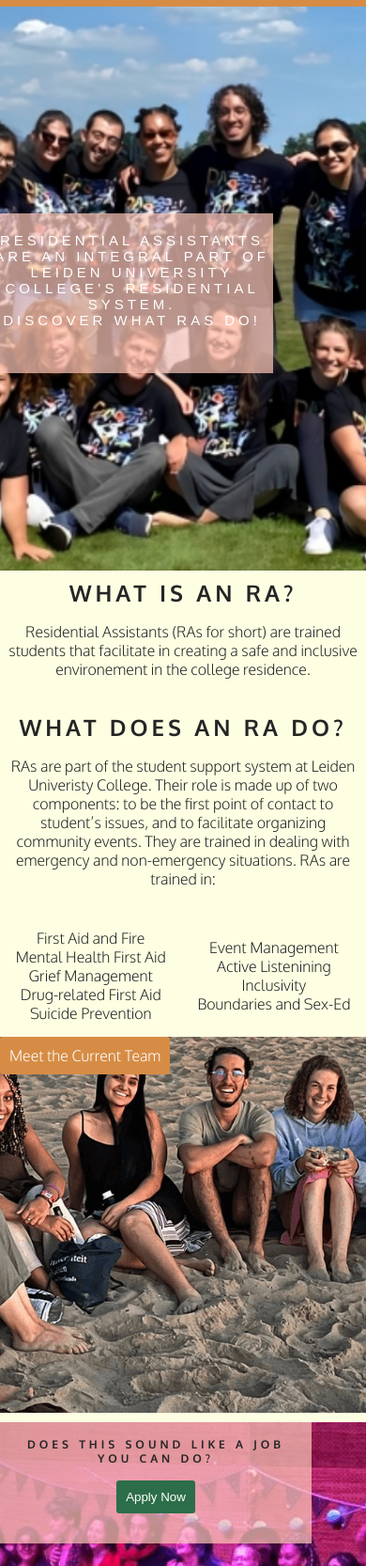
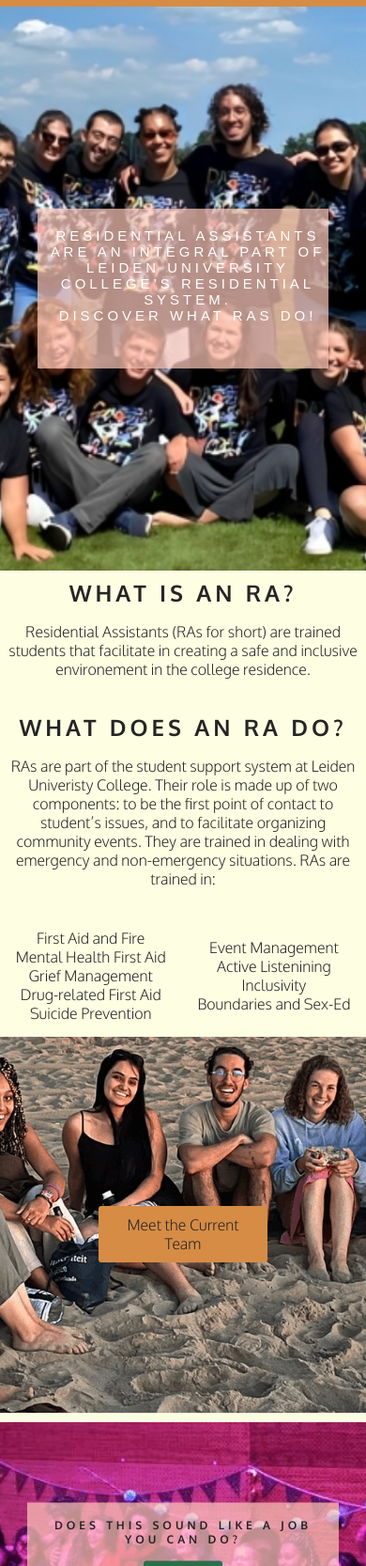
Before and after one commit to luayidriss/luc_residential_assistants, a plain HTML site: page index.html in a window 390 px wide. Shown: the part 334-2000 px from the top of the page at 94% size. Drawn offline with Linux system fonts and the light colour scheme.

Commit message:
final tweaks

```diff
--- a/assets/css/style.css
+++ b/assets/css/style.css
@@ -188,19 +188,26 @@ header{
 #meet-the-current-team{
     height: 400px;
     width: 100%;
+    background: url('../images/meet_team.png') no-repeat center center;
+    position: relative;
 }
 
-#team-image {
-    height: 400px;
-    width: 100%;
-    background: url('../images/meet_team.png') no-repeat center center;
-    position: relative;
+#team-button {
+    margin: 0;
+    position: absolute;
+    width: 180px;
+    height: 40px;
+    top: 50%;
+    left: 50%;
+    -ms-transform: translate(-50%, -50%);
+    transform: translate(-50%, -50%);
+
 
 }
 
 #meet-the-current-team button{
     text-decoration: none;
-    color: #FFF;
+    color: #252525;
     background-color: #D68C45;
     border-width: 15px;
     border: #252525;
@@ -238,6 +245,10 @@ header{
     width: 300px;
     height: 100 px;
     padding: 1rem;
+    top: 50%;
+    left: 50%;
+    -ms-transform: translate(-50%, -50%);
+    transform: translate(-50%, -50%);
 
 }
 #apply-button button{
@@ -480,8 +491,10 @@ textarea{
 /* hero image */
 @media screen and (max-width: 640px) {
     #cover-text{
-        bottom: 35%;
-        right: 25.5%;
+        top: 50%;
+        left: 50%;
+        -ms-transform: translate(-50%, -50%);
+        transform: translate(-50%, -50%);
     }
 }
 
--- a/index.html
+++ b/index.html
@@ -71,22 +71,21 @@
             </div>
         </div>
     </section>
-    <section id="meet-the-current-team">
-        <div id="team-image">
+    <div id="meet-the-current-team">
+        <div id="team-button">
         <a href="meet_the_team.html"><button>Meet the Current Team</button></a>
         </div>
-    </section>
-</secion>
-<section id="break-image"></section>
-<section id="apply-redirect">
+    </div>
+<div id="break-image"></div>
+<div id="apply-redirect">
     <div id="apply-button">
         <h2>Does this sound like a job you can do?</h2>
         <a href="apply.html"><button>Apply Now</button></a>
     </div>
-</section>
+</div>
 <footer>
     <div id="LU-logo-container" class="footer-element">
-        <a href="https://www.universiteitleiden.nl/en" id="LU-logo"><img src="assets/images/ul_logo.png"></a>
+        <a href="https://www.universiteitleiden.nl/en" id="LU-logo"><img src="assets/images/ul_logo.png" alt="University Leiden Logo"></a>
     </div>
     <div id="contact-details">
         <div class="contact-element">
```
Also changed, not shown: apply.html (+4 -3 lines), meet_the_team.html (+2 -2 lines).
